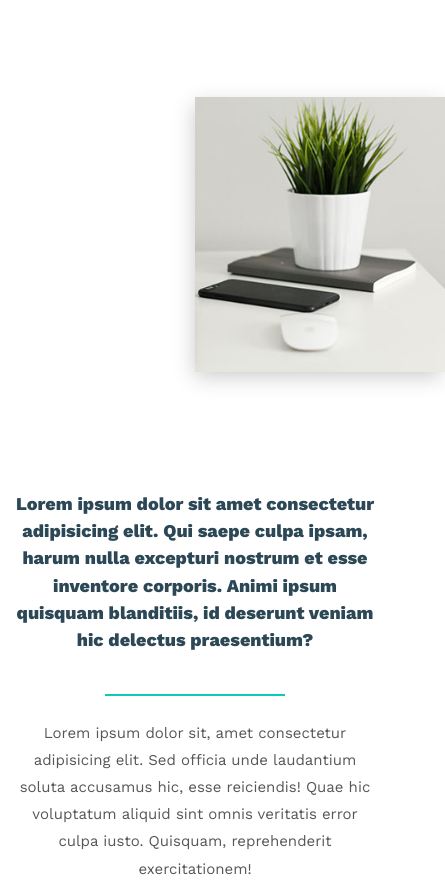
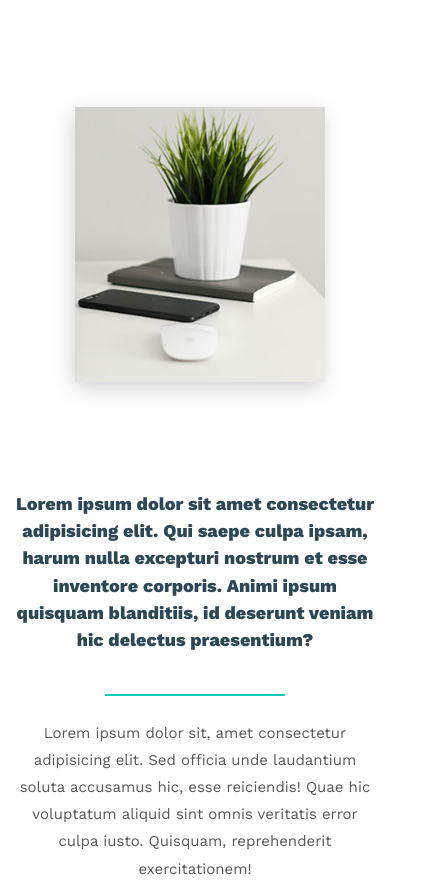
Before and after one commit to omar-tarekk/leon-task1, a plain HTML site: page index.html in a window 390 px wide. Shown: the part 4747-5641 px from the top of the page, 445 px wide, since content can reach past the window. Drawn offline with nearby package versions, Linux system fonts and the light colour scheme.

Commit message:
Update styles.css
center image

```diff
--- a/CSS/styles.css
+++ b/CSS/styles.css
@@ -380,6 +380,7 @@ body {
 
     .about-content .image {
         margin: 0 auto;
+        transform: translate(-120px, 10px);
     }
 }
 
```
